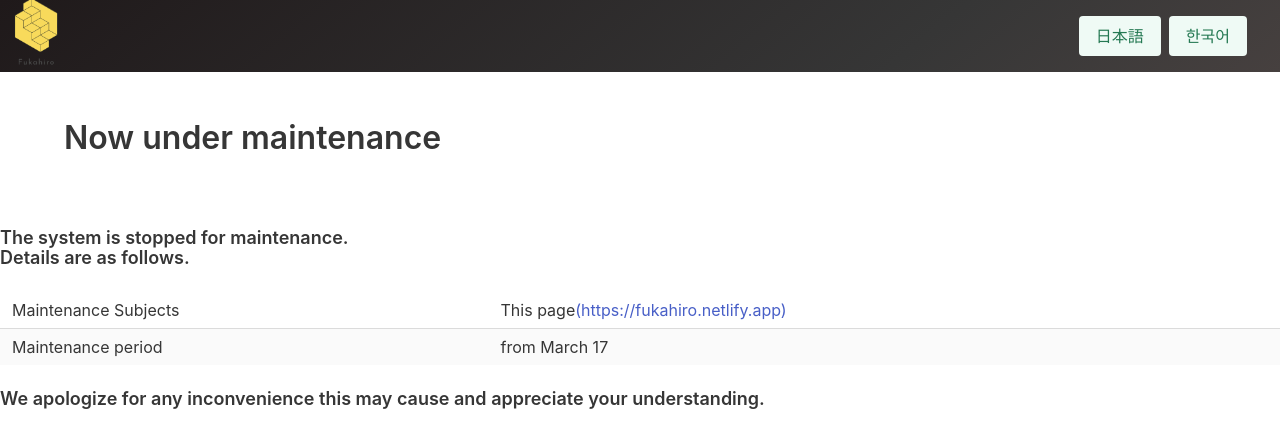
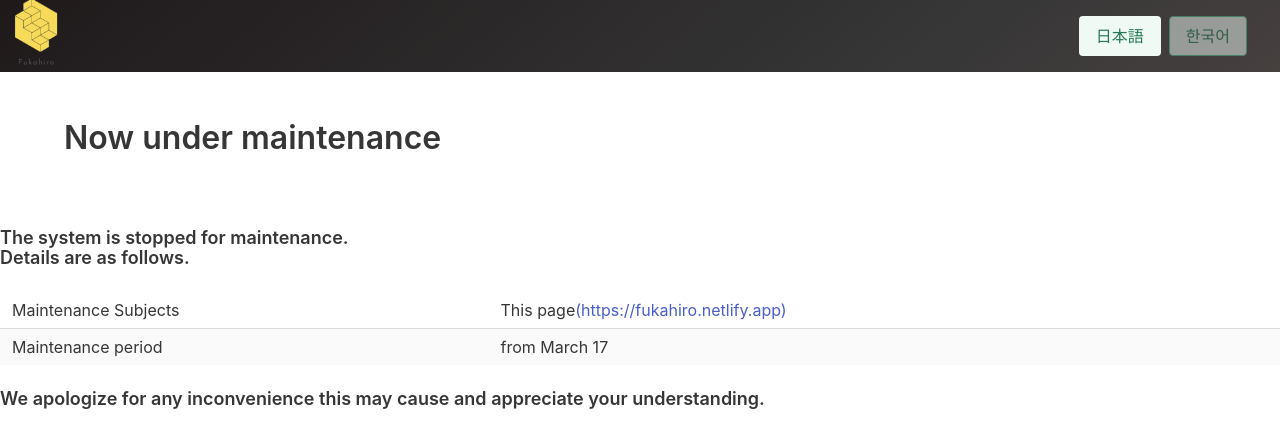
Before and after one commit to fukahiro0411/fukahiro, a plain HTML site: page homeen.html in a window 1280 px wide. Drawn offline with nearby package versions, Linux system fonts and the light colour scheme.

Commit message:
Update homeen.html

```diff
--- a/homeen.html
+++ b/homeen.html
@@ -17,7 +17,7 @@
           <div class="tile is-2">
             <div class="buttons is-right">
               <a href="https://fukahiro.netlify.app/index.html"><button class="button is-success is-light is-right">日本語</button></a>
-              <a href="https://fukahiro.netlify.app/homeko"><button class="button is-success is-light is-right">한국어</button></a>
+              <a href="https://fukahiro.netlify.app/homeko"><button class="button is-success is-light is-right" disabled>한국어</button></a>
             </div>
           </div>
         </div>
```
